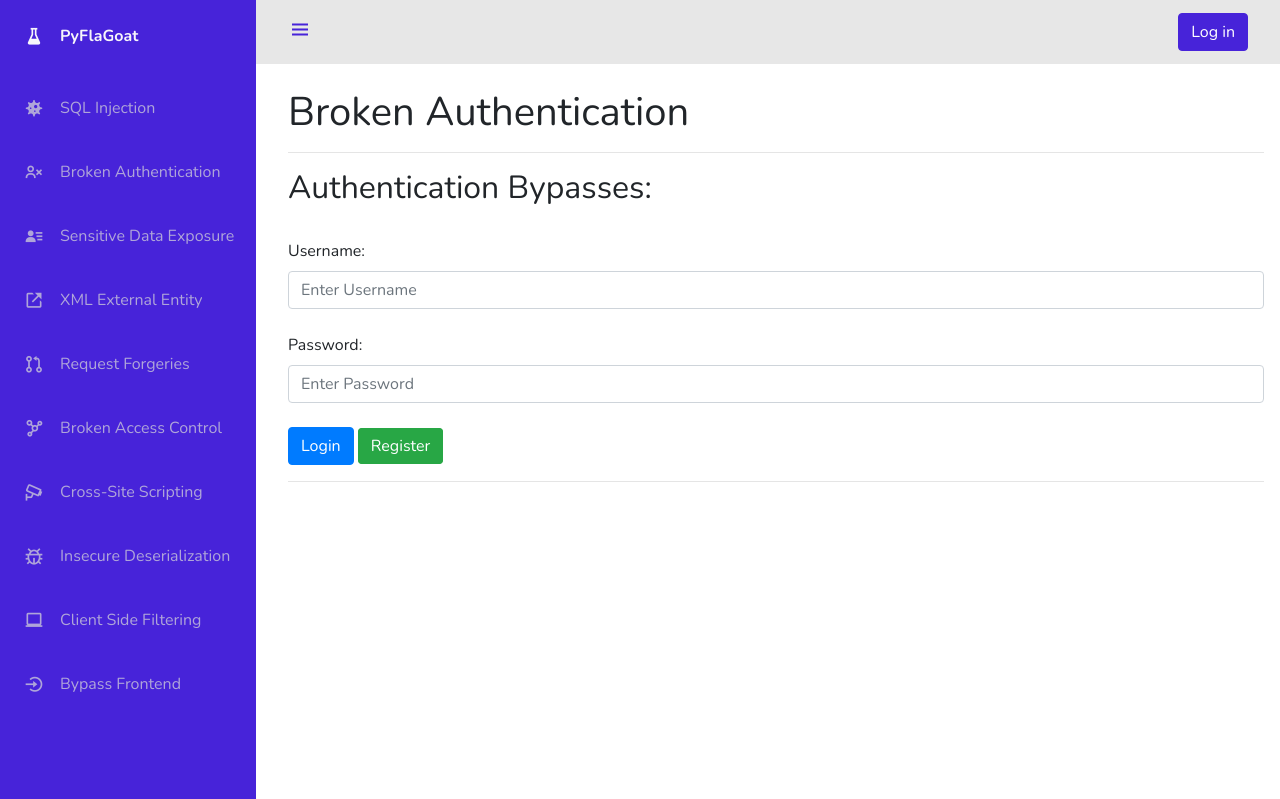
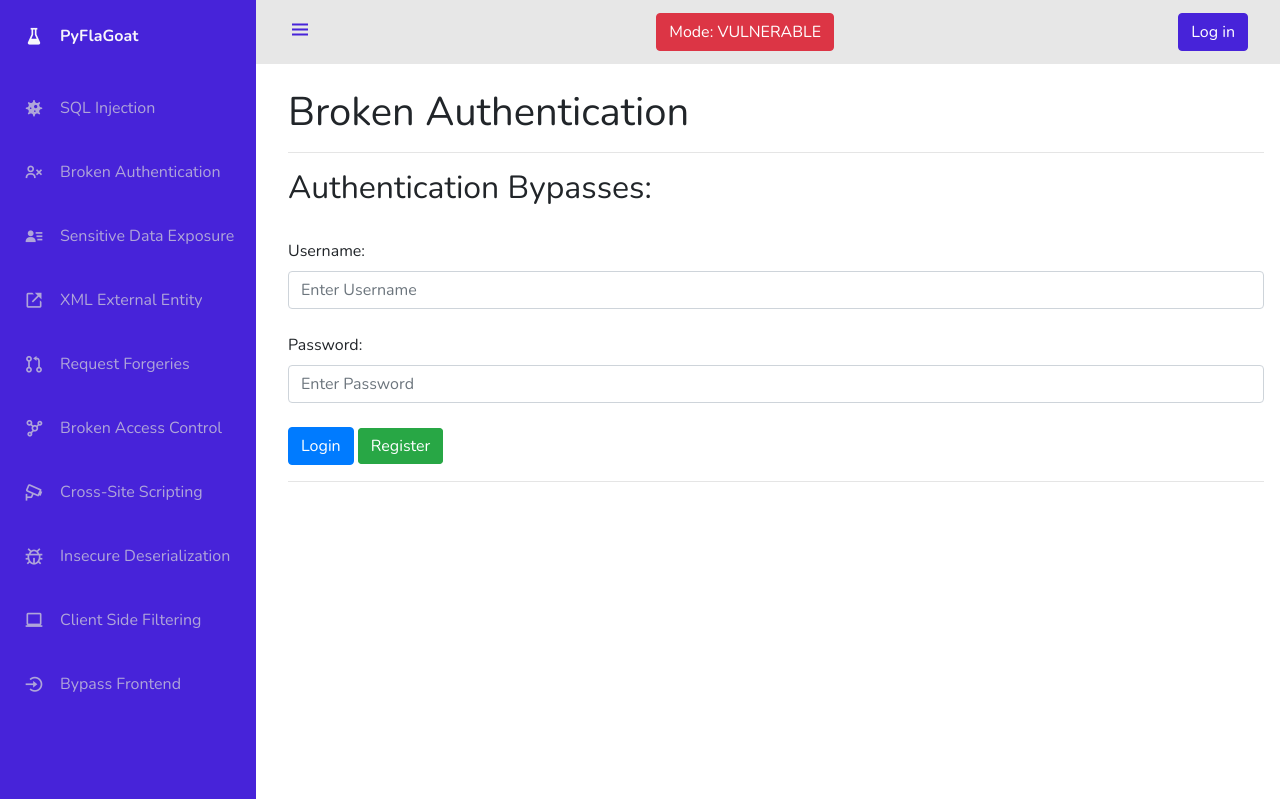
Before and after one commit to SP-Development-Team-1/PyFlaGoat, a Flask app: page /auth in a window 1280 px wide. Shown: the top 799 px of the page. Run offline with Flask 2, Linux system fonts and the light colour scheme; some libraries are stand-ins or nearby versions.

Commit message:
Added site mode toggle

```diff
--- a/app.py
+++ b/app.py
@@ -1,4 +1,5 @@
 from flask import Flask, Markup, render_template, request, redirect, flash, make_response, session, g, Response
+from flask.helpers import url_for
 from flask_sqlalchemy import SQLAlchemy
 from datetime import datetime
 from sqlalchemy.sql import text
@@ -11,18 +12,18 @@ import os
 import pickle
 import base64
 import time
+import urllib.parse
 
 app = Flask(__name__)
-
 app.SESSION_COOKIE_HTTPONLY = False
 app.REMEMBER_COOKIE_HTTPONLY = False
-
 app.config['SQLALCHEMY_DATABASE_URI'] = 'sqlite:///database/default.db'
 app.config['SQLALCHEMY_BINDS'] = {
     'injection': 'sqlite:///database/injection.db',
     'broken_access': 'sqlite:///database/broken_access.db'
 }
 app.config['SECRET_KEY'] = 'FASOO'
+
 db = SQLAlchemy(app)
 db.create_all()
 db.session.commit()
@@ -55,6 +56,11 @@ def before_request():
     if 'user_id' in session:
         user = [x for x in User.query.all() if x.id == session['user_id']][0]
         g.user = user
+
+    g.safe_mode_on = False
+
+    if 'safe_mode_on' in session:
+        g.safe_mode_on = session['safe_mode_on']
 
 @app.route('/login',  methods=['GET', 'POST'])
 def login():
@@ -99,6 +105,29 @@ def register_user():
         return redirect('/')
     else:
         return render_template("register.html")
+
+######################
+# TOGGLE SECURE MODE #
+######################
+
+@app.route('/togglemode', methods=['GET', 'POST'])
+def togglemode():
+    new_mode = not session.pop('safe_mode_on', False)
+    session['safe_mode_on'] = new_mode
+    return redirect_back()
+
+def redirect_back(default='hello', **kwargs):
+    for target in request.args.get('next'), request.referrer:
+        if not target:
+            continue
+        if is_safe_url(target):
+            return redirect(target)
+    return redirect(url_for(default, **kwargs))
+
+def is_safe_url(target):
+    ref_url = urllib.parse.urlparse(request.host_url)
+    test_url = urllib.parse.urlparse(urllib.parse.urljoin(request.host_url, target))
+    return test_url.scheme in ('http', 'https') and ref_url.netloc == test_url.netloc
 
 
 #################
--- a/templates/base.html
+++ b/templates/base.html
@@ -17,6 +17,14 @@
 
     <header class="header body-pd" id="header">
         <div class="header_toggle" class="bx-x"> <i class='bx bx-menu' id="header-toggle"></i> </div>
+
+        {% if g.safe_mode_on %}
+        <a class="btn btn-success" href="/togglemode"> Mode: SECURE</a>
+
+        {% else %}
+        <a class="btn btn-danger" href="/togglemode"> Mode: VULNERABLE</a>
+
+        {% endif %}
 
         {% if g.user %}
         <span>Hello, <b>{{g.user.name}}&nbsp;&nbsp;&nbsp;</b> <a type="button" class="btn btn-danger" href="/logout">Log Out</a></span>
```
